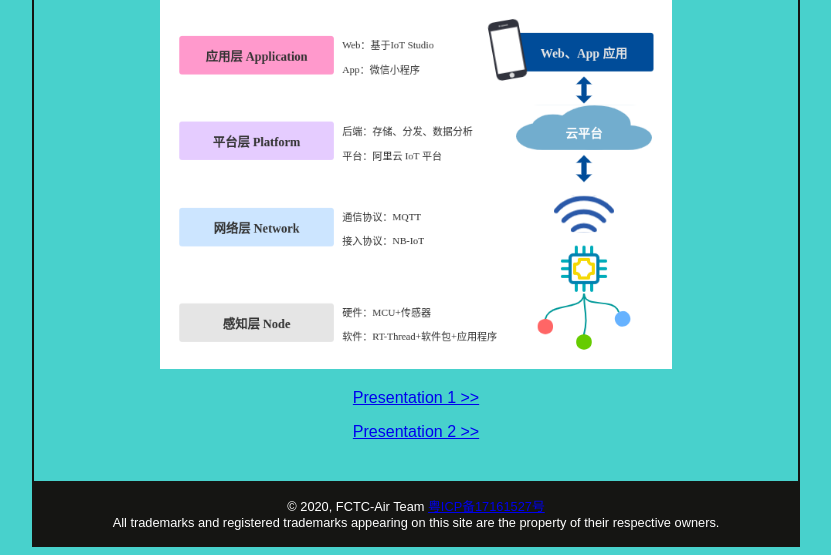
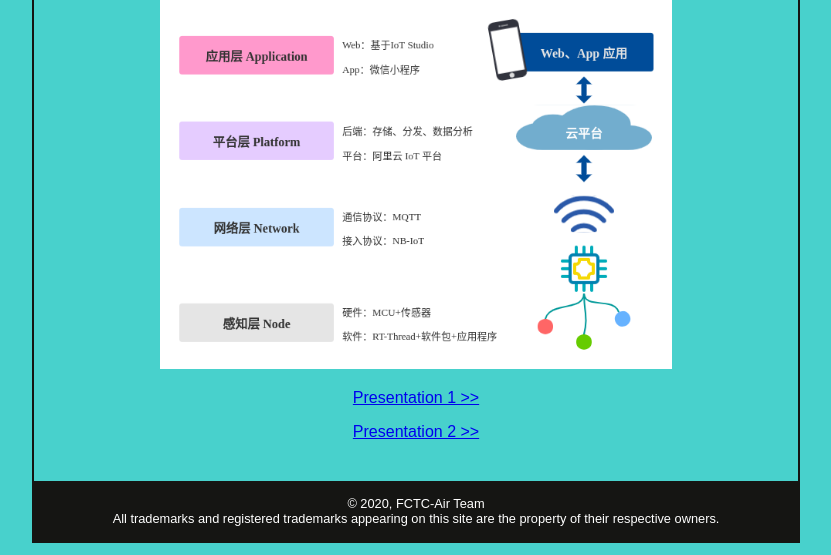
Before and after one commit to luhuadong/fctc-air-pages, a plain HTML site: page index.html in a window 1280 px wide. Shown: the part 657-1212 px from the top of the page, without its empty margins (224-1055 px from the left). Drawn offline with Linux system fonts and the light colour scheme.

Commit message:
remove old beian info

```diff
--- a/index.html
+++ b/index.html
@@ -79,8 +79,9 @@
     <p><a target="_blank" href="https://www.bilibili.com/video/BV1mK411p7jj/">Presentation 2 >></a></p>
 </article>
 
+<!--<a href="https://beian.miit.gov.cn">粤ICP备17161527号</a>-->
 <footer>
-    &copy; 2020, FCTC-Air Team <a href="https://beian.miit.gov.cn">粤ICP备17161527号</a>
+    &copy; 2020, FCTC-Air Team
     <br>
     All trademarks and registered trademarks appearing on
     this site are the property of their respective owners.
```
